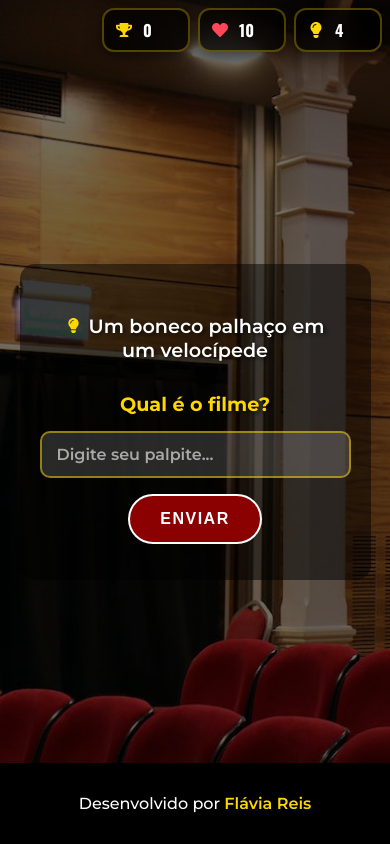
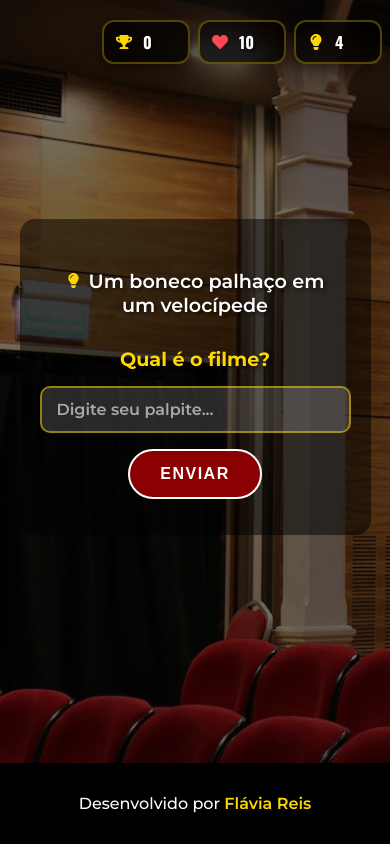
Before and after one commit to flaviare1s/qual-e-o-filme, a React (Vite) app: page / in a window 390 px wide. Both pictures are taken after a click on the button "INICIAR". Built offline with nearby package versions, Linux system fonts and the light colour scheme.

Commit message:
Ajusta estilos mobile

```diff
--- a/src/App.css
+++ b/src/App.css
@@ -34,7 +34,7 @@
 
 @media (max-width: 600px) {
   .App {
-    padding-top: 100px;
+    padding-top: 10px;
     width: 90vw;
   }
 }
--- a/src/components/GameHeader.css
+++ b/src/components/GameHeader.css
@@ -57,7 +57,7 @@
 
 @media (max-width: 768px) {
   .game-header {
-    top: 10px;
+    top: 20px;
     right: 10px;
     gap: 10px;
   }
@@ -84,7 +84,7 @@
 
 @media (max-width: 480px) {
   .game-header {
-    top: 8px;
+    top: 20px;
     right: 8px;
     gap: 8px;
   }
```
